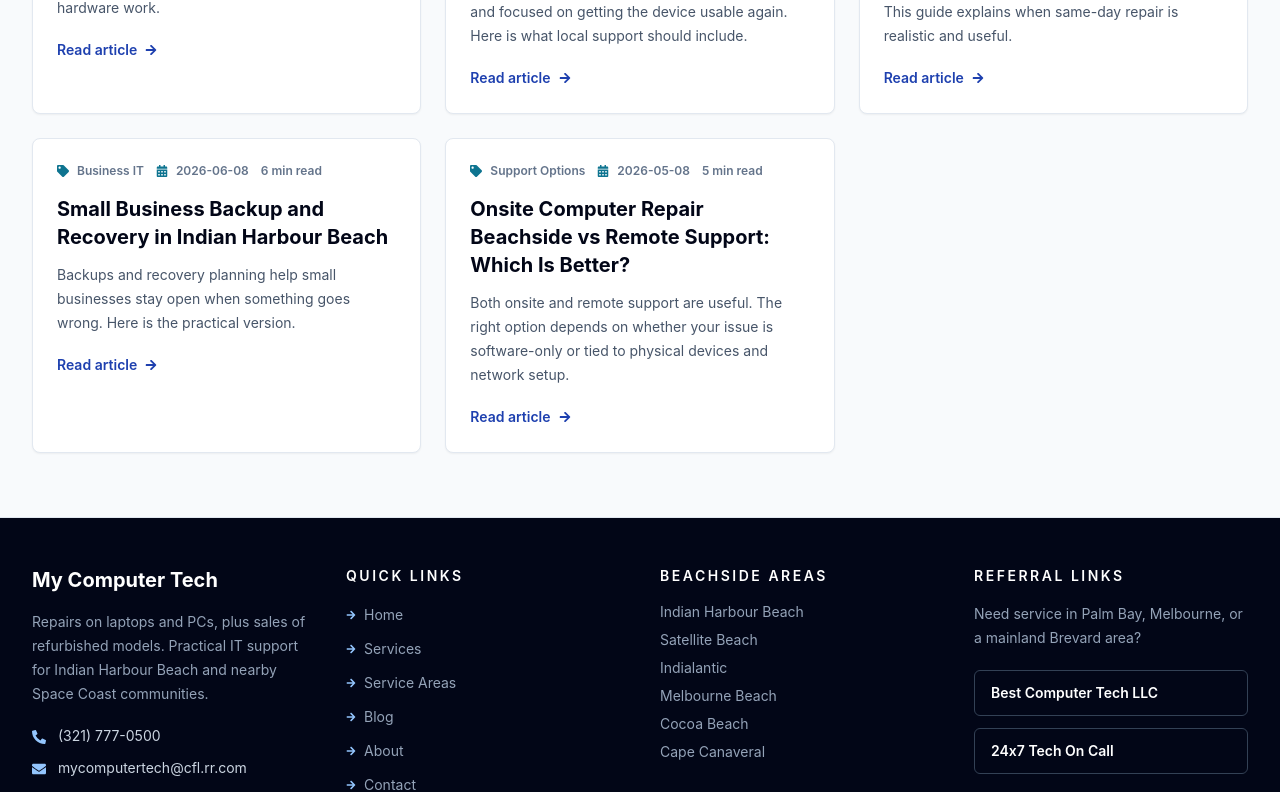
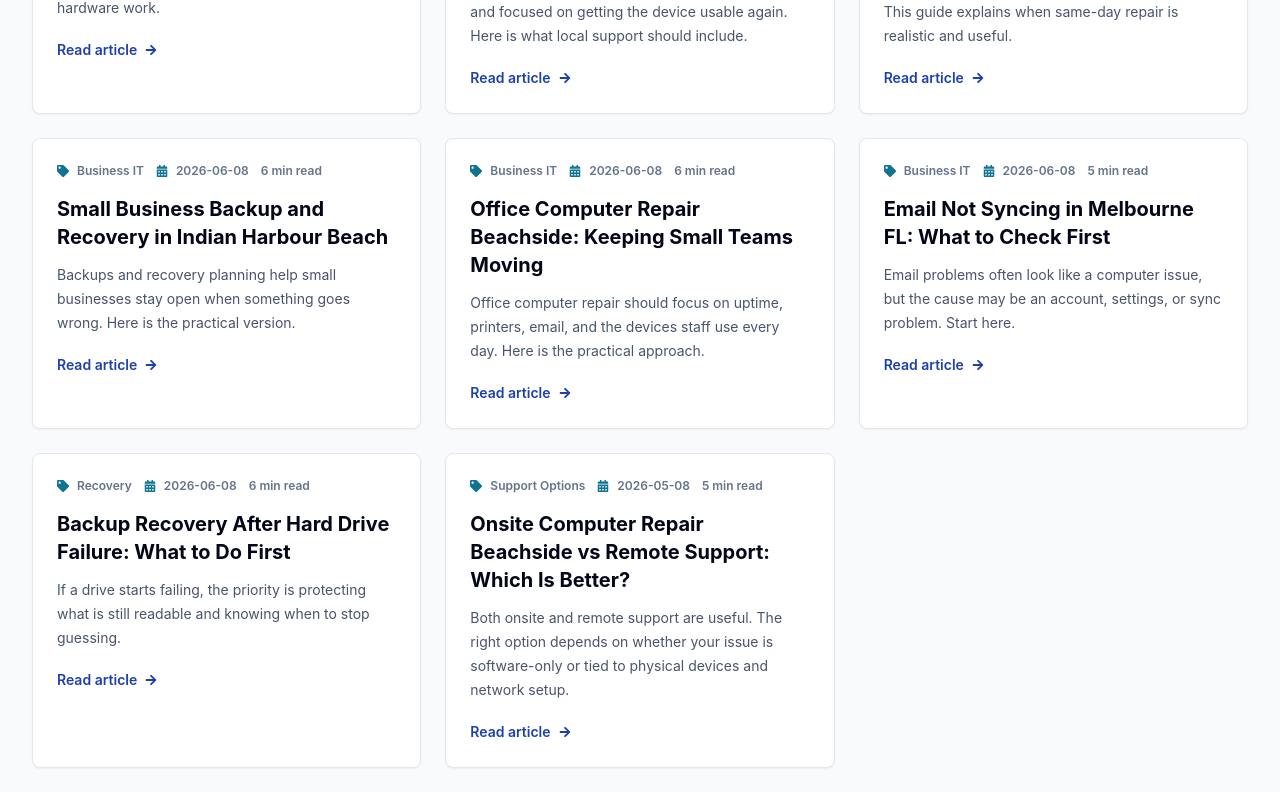
Before and after one commit to nomadghibi/mycomputertech, a React (Vite) app: page /blog in a window 1280 px wide. Shown: the part 3000-3792 px from the top of the page. Built offline with nearby package versions, Linux system fonts and the light colour scheme; no server answers.

Commit message:
Add office repair and recovery SEO blog posts

```diff
--- a/src/data/blogPosts.js
+++ b/src/data/blogPosts.js
@@ -675,6 +675,87 @@ export const blogPosts = [
     ],
   },
   {
+    slug: 'office-computer-repair-beachside',
+    title: 'Office Computer Repair Beachside: Keeping Small Teams Moving',
+    excerpt:
+      'Office computer repair should focus on uptime, printers, email, and the devices staff use every day. Here is the practical approach.',
+    description:
+      'Need office computer repair beachside? Learn what small teams should expect from local repair and support.',
+    keywords:
+      'office computer repair beachside, small business IT support Indian Harbour Beach, office computer support, printer not working office, local IT support beachside',
+    publishedDate: '2026-06-08',
+    category: 'Business IT',
+    readTime: '6 min read',
+    content: [
+      {
+        heading: 'Start with the tools the office actually uses',
+        body: 'In a small office, the most important devices are usually the ones that print, sync email, and let staff get work done. The repair plan should start there.',
+      },
+      {
+        heading: 'Downtime costs more than just the repair',
+        body: 'When one computer or printer stops working, the whole office can slow down. Fast, clear troubleshooting reduces that disruption.',
+      },
+      {
+        heading: 'Why local support matters for offices',
+        body: 'Local support is valuable because office issues often involve more than one device. A technician can see the setup together and fix the actual workflow problem.',
+      },
+    ],
+  },
+  {
+    slug: 'email-not-syncing-melbourne-fl',
+    title: 'Email Not Syncing in Melbourne FL: What to Check First',
+    excerpt:
+      'Email problems often look like a computer issue, but the cause may be an account, settings, or sync problem. Start here.',
+    description:
+      'Need email troubleshooting in Melbourne FL? Learn why email stops syncing and when local support is the fastest fix.',
+    keywords:
+      'email not syncing Melbourne FL, email troubleshooting Melbourne FL, Microsoft 365 help Melbourne FL, email setup Melbourne FL, business email help',
+    publishedDate: '2026-06-08',
+    category: 'Business IT',
+    readTime: '5 min read',
+    content: [
+      {
+        heading: 'Check account and password changes',
+        body: 'A password reset, verification prompt, or account lockout can stop email from syncing on one device even while it still works elsewhere.',
+      },
+      {
+        heading: 'Look at profiles and settings',
+        body: 'Outdated mail profiles, duplicate accounts, and incorrect server settings can all cause send or receive problems.',
+      },
+      {
+        heading: 'When support speeds things up',
+        body: 'Local support can test the account, the device, and the network together, which is often the fastest way to restore email flow.',
+      },
+    ],
+  },
+  {
+    slug: 'backup-recovery-after-hard-drive-failure',
+    title: 'Backup Recovery After Hard Drive Failure: What to Do First',
+    excerpt:
+      'If a drive starts failing, the priority is protecting what is still readable and knowing when to stop guessing.',
+    description:
+      'Need backup recovery after hard drive failure? Learn what to do first to protect files and reduce the risk of further damage.',
+    keywords:
+      'backup recovery, hard drive failure recovery, file recovery, data backup and transfer beachside, drive failure help',
+    publishedDate: '2026-06-08',
+    category: 'Recovery',
+    readTime: '6 min read',
+    content: [
+      {
+        heading: 'Do not keep forcing the drive',
+        body: 'Repeated restarts and random repair attempts can make a failing drive worse. The safest move is to stop and assess what is still readable.',
+      },
+      {
+        heading: 'Save what you can access',
+        body: 'If some folders still open, copy out the most important files first. That can reduce the damage if the drive fails completely.',
+      },
+      {
+        heading: 'Treat recovery like a priority task',
+        body: 'Once a drive shows signs of failure, time matters. Backup planning and careful handling are the best way to avoid losing more data.',
+      },
+    ],
+  },
+  {
     slug: 'onsite-computer-repair-beachside-vs-remote-support',
     title: 'Onsite Computer Repair Beachside vs Remote Support: Which Is Better?',
     excerpt:
--- a/src/pages/ServiceAreas.jsx
+++ b/src/pages/ServiceAreas.jsx
@@ -134,6 +134,18 @@ const localSearchLinks = [
   {
     label: 'Small business backup Indian Harbour Beach',
     to: '/blog/small-business-backup-recovery-indian-harbour-beach',
+  },
+  {
+    label: 'Office computer repair beachside',
+    to: '/blog/office-computer-repair-beachside',
+  },
+  {
+    label: 'Email not syncing in Melbourne FL',
+    to: '/blog/email-not-syncing-melbourne-fl',
+  },
+  {
+    label: 'Backup recovery after hard drive failure',
+    to: '/blog/backup-recovery-after-hard-drive-failure',
   },
 ];
 
```
Also changed, not shown: 1 other file (tests, documents, lock files or other folders).
